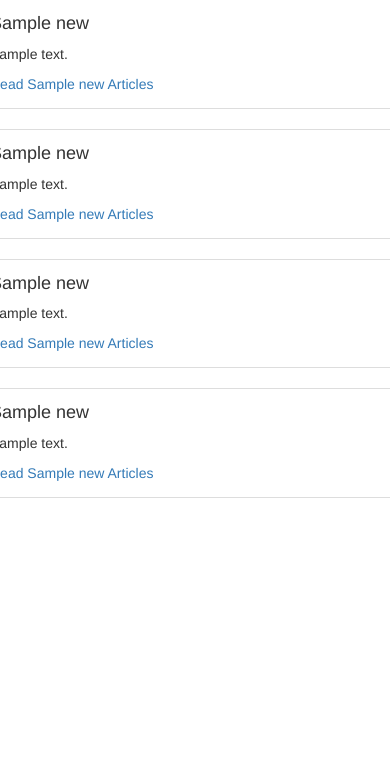
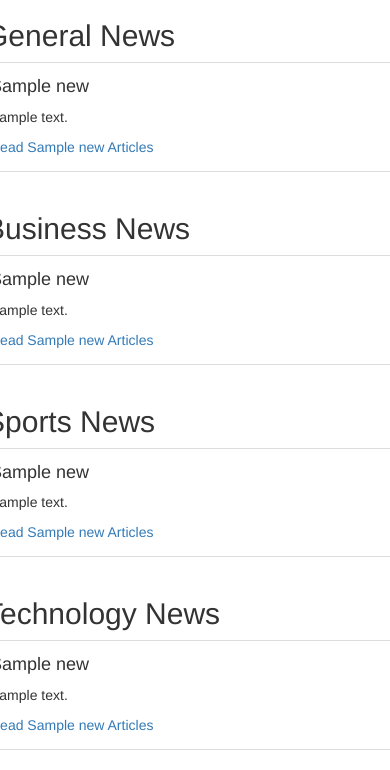
Before and after one commit to nimomaina/News, a Flask app: template app/templates/index.html in a window 390 px wide. Shown: the part 373-1143 px from the top of the page. Before the commit the page ends 871 px from the top, so only its background shows below. Run offline with Flask 2, Linux system fonts and the light colour scheme; the template is opened without the code that fills it: most values are stand-ins (such as "Sample title", 1, 10 or a date in 2020); some libraries are stand-ins or nearby versions; grey boxes are pictures that could not be loaded.

Commit message:
Edit index page

```diff
--- a/app/templates/index.html
+++ b/app/templates/index.html
@@ -43,6 +43,12 @@
   <!-- end of row -->
 
   <div class="row">
+    <div class="row">
+      <div class="col-md-2">
+        <h2>General News</h2>
+
+      </div>
+      <div class="col-md-10">
         <div class="grid_container">
           <div class="row">
 
@@ -50,7 +56,7 @@
             <div class="col-md-2">
               <div class="thumbnail">
                 <div class="details">
-                                                <h4>{{all_news.name}}</a></h4>
+                  <h4>{{all_news.name}}</h4>
                   <p>{{all_news.description | truncate(100)}}</p>
                   <p><a href="/articles/{{ all_news.id}}">Read {{all_news.name}} Articles</a></p>
                 </div>
@@ -60,10 +66,18 @@
           </div>
         </div>
 
+      </div>
+
+    </div>
+    <!-- end of general row -->
 
 
 
-
+    <div class="row">
+      <div class="col-md-2">
+        <h2>Business News</h2>
+      </div>
+      <div class="col-md-10">
         <div class="grid_container">
 
           <div class="row">
@@ -83,15 +97,54 @@
             {% endfor %}
           </div>
         </div>
+      </div>
+
+    </div>
+    <!-- end of business news row -->
 
 
+
+    <div class="row">
+      <div class="col-md-2">
+        <h2>Sports News</h2>
+      </div>
+      <div class="col-md-10">
         <div class="grid_container">
           <div class="row">
             {% for all_news in sports %}
             <div class="col-md-2">
               <div class="thumbnail">
                 <div class="details">
-                                                  <h4>{{all_news.name}}</a></h4>
+                  <h4>{{all_news.name}}</h4>
+                  <p>{{all_news.description | truncate(100)}}</p>
+                  <p><a href="/articles/{{ all_news.id}}">Read {{all_news.name}} Articles</a></p>
+                </div>
+              </div>
+            </div>
+            {% endfor %}
+          </div>
+        </div>
+      </div>
+
+    </div>
+    <!-- end of sports -->
+
+
+
+
+    <div class="row">
+      <div class="col-md-2">
+        <h2>Technology News</h2>
+      </div>
+      <div class="col-md-10">
+        <div class="grid_container">
+
+          <div class="row">
+            {% for all_news in technology %}
+            <div class="col-md-2">
+              <div class="thumbnail">
+                <div class="details">
+                  <h4>{{all_news.name}}</h4>
                   <p>{{all_news.description | truncate(100)}}</p>
                   <p><a href="/articles/{{ all_news.id}}">Read {{all_news.name}} Articles</a></p>
                 </div>
@@ -101,23 +154,11 @@
           </div>
         </div>
 
+      </div>
 
-      <div class="grid_container">
+    </div>
+    <!-- end of technology -->
 
-          <div class="row">
-                        {% for all_news in technology %}
-                        <div class="col-md-2">
-                                <div class="thumbnail">
-                                        <div class="details">
-                                                <h4>{{all_news.name}}</a></h4>
-                                                <p>{{all_news.description | truncate(100)}}</p>
-                                                <p><a href="/articles/{{ all_news.id}}">Read {{all_news.name}} Articles</a></p>
-                                        </div>
-                                </div>
-                        </div>
-                {% endfor %}
-                </div>
-      </div>
 
     <!--<div class="col-md-3">-->
     <!--<button class="btn btn-warning" name="button">Business</button>-->
```
Lines whose indentation alone changed are shown as unchanged.
